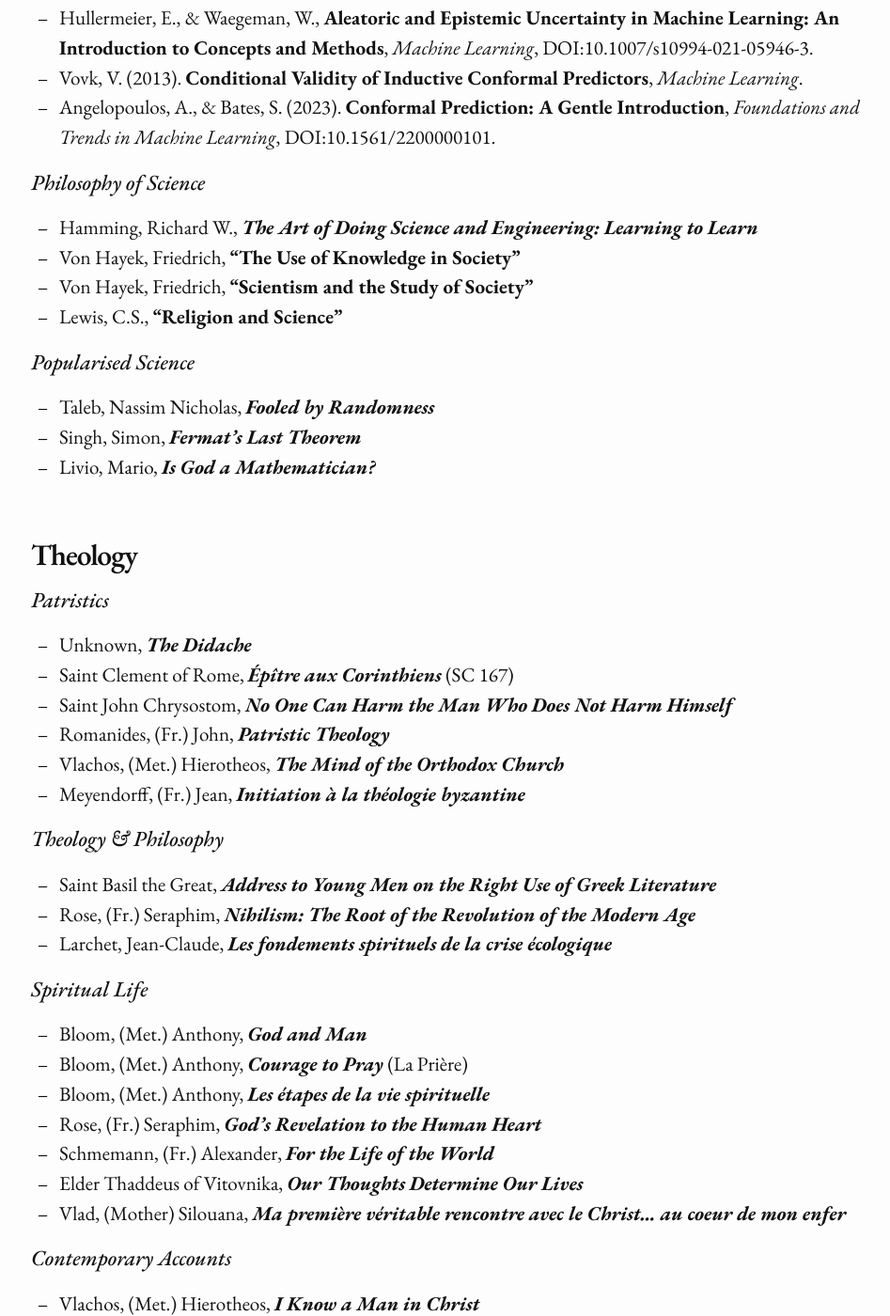
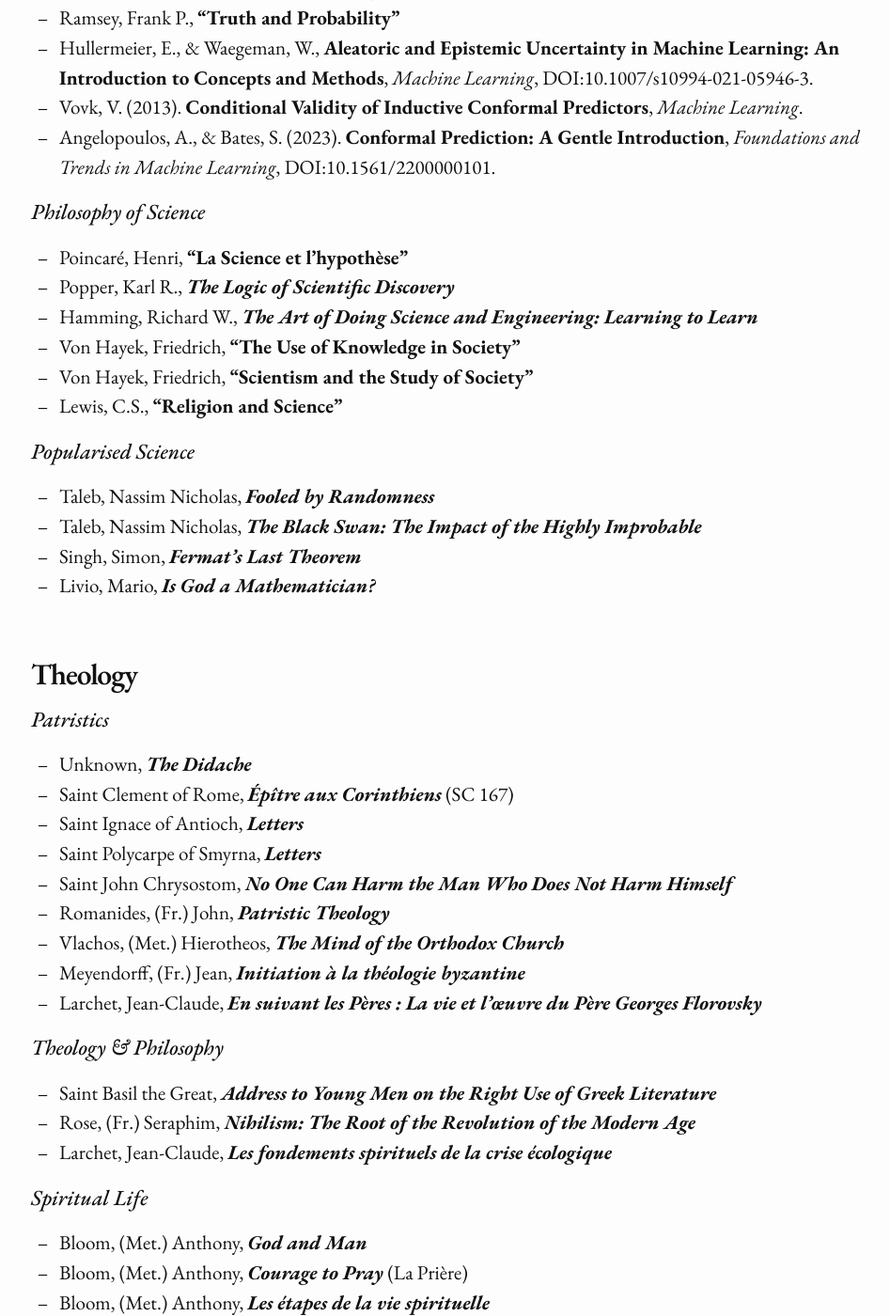
Before and after one commit to paulmelki/paulmelki.github.io, a Jekyll site: the page built from reads.md, in a window 1280 px wide and 1400 px high, scrolled down 4050 px. Shown: the whole window at 94% size, without its empty margins (162-1109 px from the left). Built offline with Jekyll 4.4.1, drawn with Linux system fonts in a browser that asks for light colours; nearby versions of some CDN libraries; some web fonts are replaced; some of the changed text lies outside the part shown.

Commit message:
Update reads.md

```diff
--- a/reads.md
+++ b/reads.md
@@ -133,6 +134,8 @@ If you read any of these works and wish to discuss them, feel free to contact me
 - Angelopoulos, A., & Bates, S. (2023). **Conformal Prediction: A Gentle Introduction**, *Foundations and Trends in Machine Learning*, DOI:10.1561/2200000101.
 
 ## *Philosophy of Science*
+- Poincaré, Henri, **"La Science et l'hypothèse"**
+- Popper, Karl R., ***The Logic of Scientific Discovery***
 - Hamming, Richard W., ***The Art of Doing Science and Engineering: Learning to Learn***
 - Von Hayek, Friedrich, **"The Use of Knowledge in Society"**
 - Von Hayek, Friedrich, **"Scientism and the Study of Society"**
@@ -140,6 +143,7 @@ If you read any of these works and wish to discuss them, feel free to contact me
 
 ## *Popularised Science*
 - Taleb, Nassim Nicholas, ***Fooled by Randomness***
+- Taleb, Nassim Nicholas, ***The Black Swan: The Impact of the Highly Improbable***
 - Singh, Simon, ***Fermat's Last Theorem***
 - Livio, Mario, ***Is God a Mathematician?***
 
@@ -151,10 +155,13 @@ If you read any of these works and wish to discuss them, feel free to contact me
 ## *Patristics*
 - Unknown, ***The Didache***
 - Saint Clement of Rome, ***Épître aux Corinthiens*** (SC 167)
+- Saint Ignace of Antioch, ***Letters***
+- Saint Polycarpe of Smyrna, ***Letters***
 - Saint John Chrysostom, ***No One Can Harm the Man Who Does Not Harm Himself***
 - Romanides, (Fr.) John, ***Patristic Theology***
 - Vlachos, (Met.) Hierotheos, ***The Mind of the Orthodox Church***
 - Meyendorff, (Fr.) Jean, ***Initiation à la théologie byzantine***
+- Larchet, Jean-Claude, ***En suivant les Pères : La vie et l'œuvre du Père Georges Florovsky***
 
 ## *Theology & Philosophy*
 - Saint Basil the Great, ***Address to Young Men on the Right Use of Greek Literature***
```
Also changed, not shown: other parts of reads.md (+1 -0 lines).
